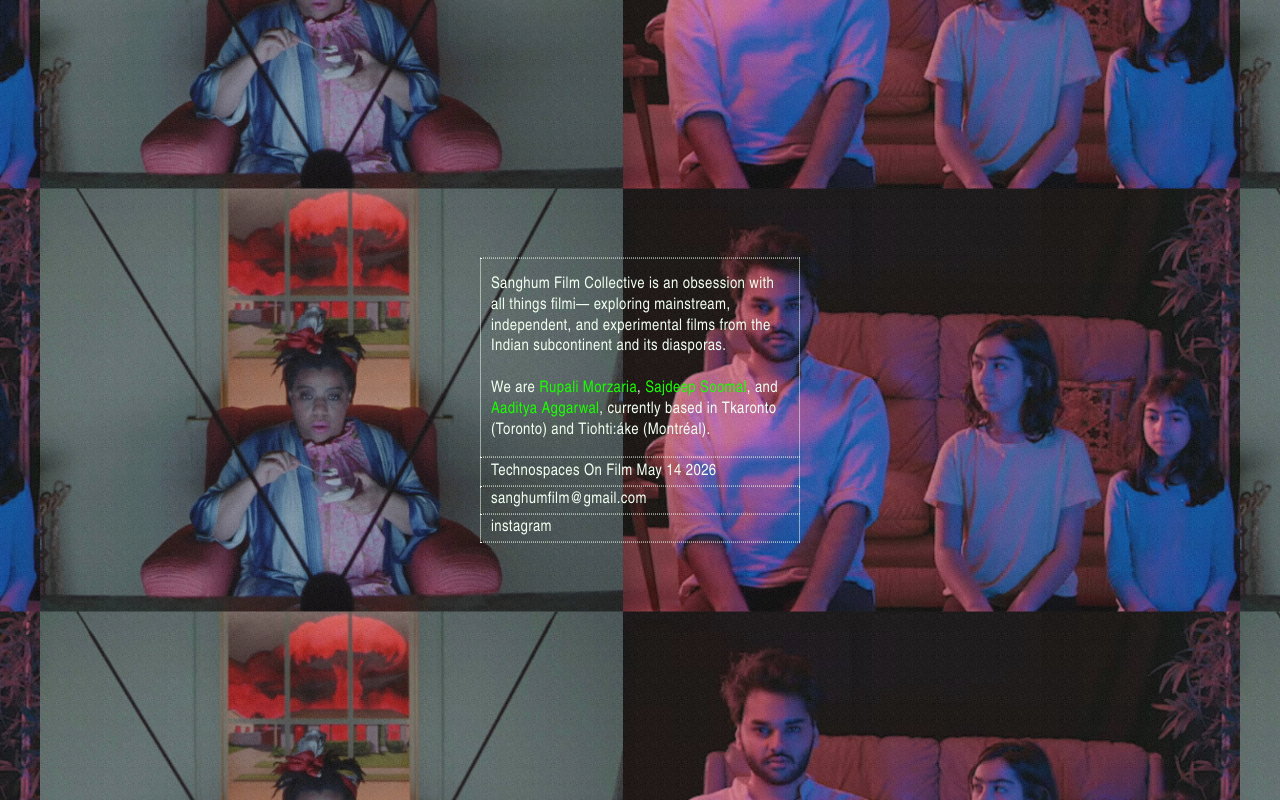
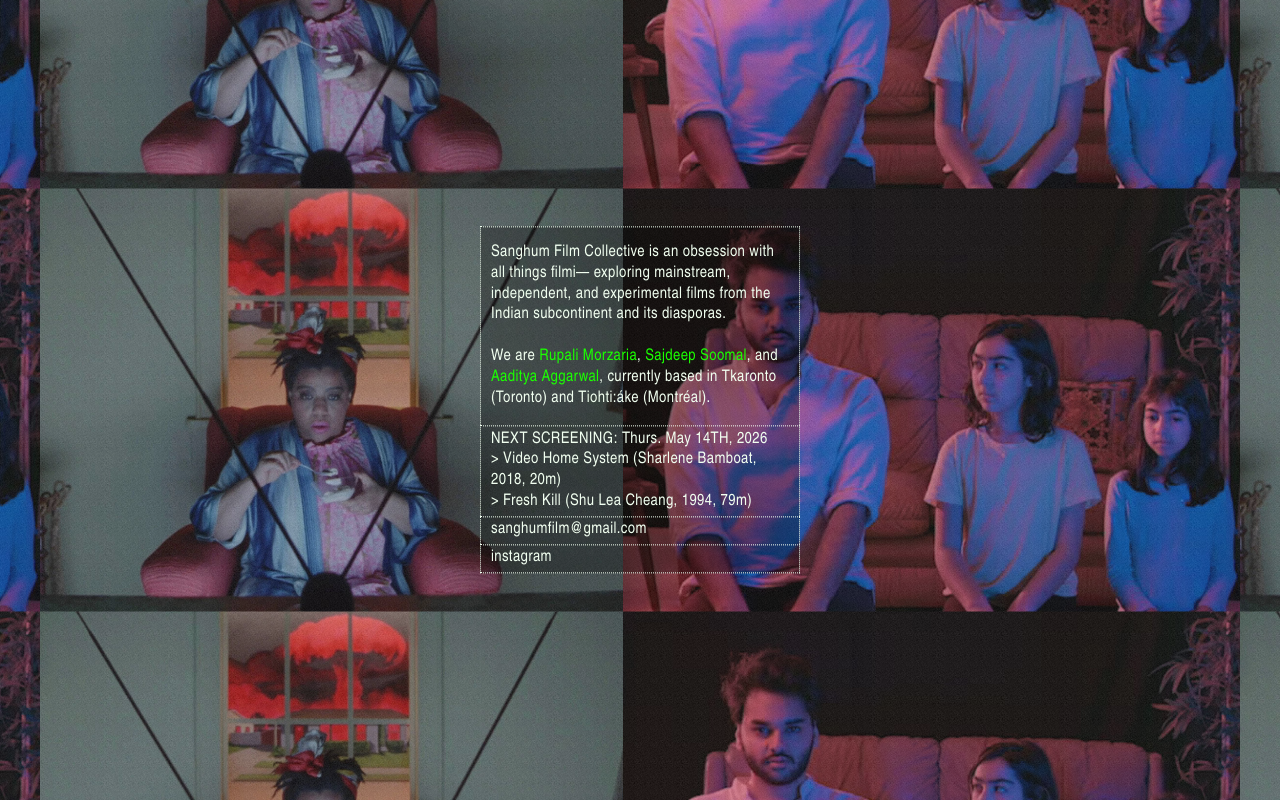
Before and after one commit to sanghumfilm/sanghumfilm-dot-com, a plain HTML site: page index.htm in a window 1280 px wide. Drawn offline with Linux system fonts and the light colour scheme.

Commit message:
update film link

```diff
--- a/css/style.css
+++ b/css/style.css
@@ -89,6 +89,7 @@ body {
 	display: grid;
 	width: 25%;
 	min-width: 280px;
+	background: #0000004d;
 	/* max-width: 460px;
 	background: var(--text-color-secondary); */
 	touch-action: none;
--- a/index.htm
+++ b/index.htm
@@ -46,7 +46,9 @@
 				(Montr&#233;al).
 			</p>
 			<nav>
-				<a href="https://lalumierecollective.org/2026/technospaces-on-film/" title="View programming">Technospaces On Film May 14 2026</a>
+				<a href="https://lalumierecollective.org/2026/technospaces-on-film/" title="View programming">NEXT SCREENING: Thurs. May 14TH, 2026<br>
+				> Video Home System (Sharlene Bamboat, 2018, 20m)<br>> Fresh Kill (Shu Lea Cheang, 1994, 79m)
+				</a>
 				<a
 					href="mailto:sanghumfilm@gmail.com"
 					title="send us an email"
```
Also changed, not shown: 1 other file.
